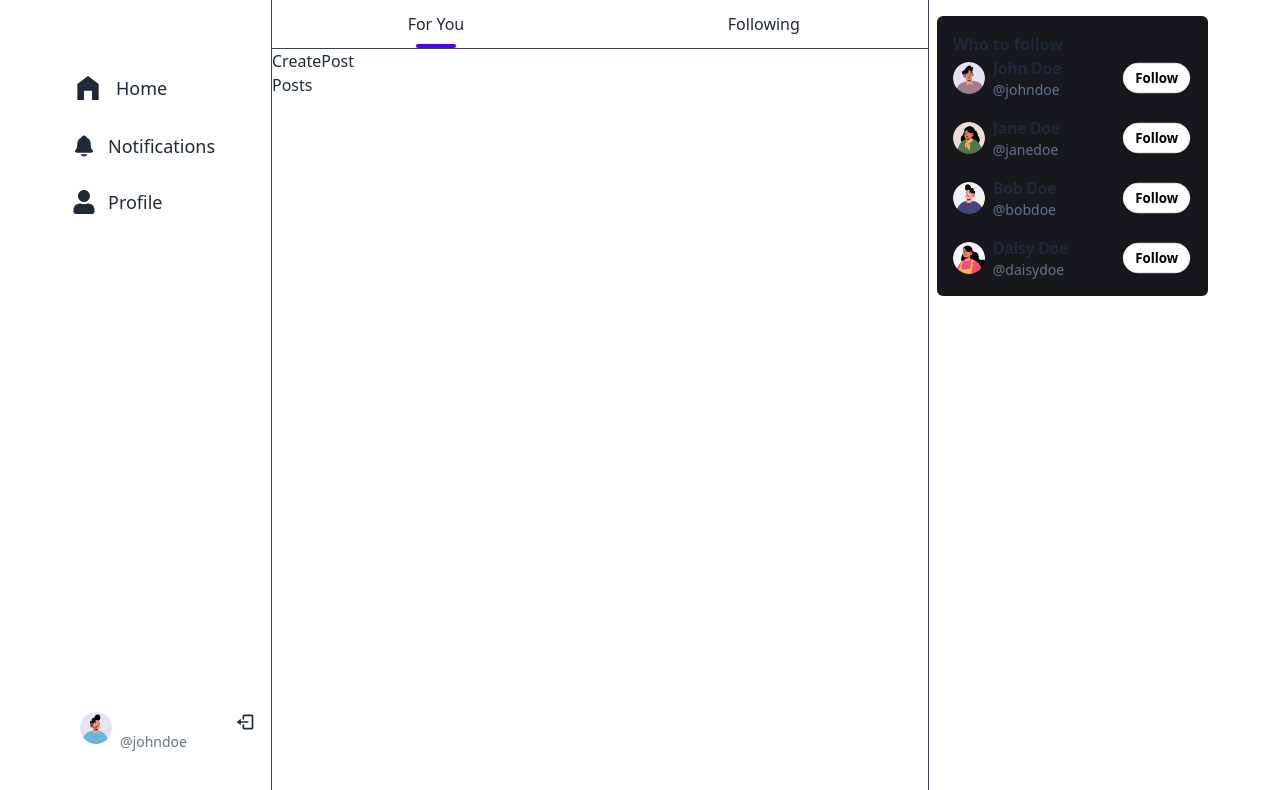
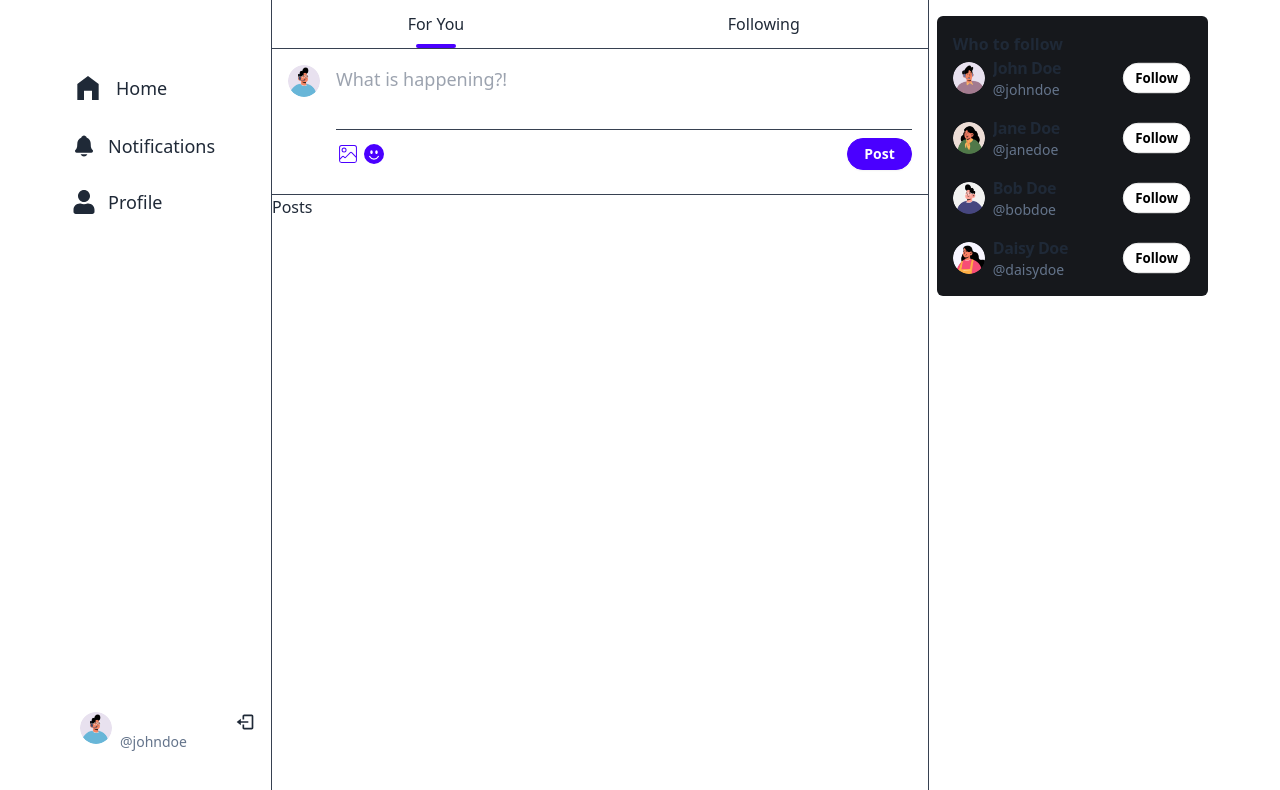
Before and after one commit to jialiangwu4/Twitter-Clone, a React (Vite) app in the folder frontend/: page / in a window 1280 px wide. Shown: the top 790 px of the page. Built offline with nearby package versions, Linux system fonts and the light colour scheme.

Commit message:
add createPost, update theme primary color

```diff
--- a/frontend/src/pages/home/CreatePost.jsx
+++ b/frontend/src/pages/home/CreatePost.jsx
@@ -1,5 +1,89 @@
+import { CiImageOn } from "react-icons/ci";
+import { BsEmojiSmileFill } from "react-icons/bs";
+import { useRef, useState } from "react";
+import { IoCloseSharp } from "react-icons/io5";
+
 const CreatePost = () => {
-  return <div>CreatePost</div>;
+  const [text, setText] = useState("");
+  const [img, setImg] = useState(null);
+
+  const imgRef = useRef(null);
+
+  const isPending = false;
+  const isError = false;
+
+  const data = {
+    profileImg: "/avatars/boy1.png",
+  };
+
+  const handleSubmit = (e) => {
+    e.preventDefault();
+    alert("Post created successfully");
+  };
+
+  const handleImgChange = (e) => {
+    const file = e.target.files[0];
+    if (file) {
+      const reader = new FileReader();
+      reader.onload = () => {
+        setImg(reader.result);
+      };
+      reader.readAsDataURL(file);
+    }
+  };
+
+  return (
+    <div className="flex p-4 items-start gap-4 border-b border-gray-700">
+      <div className="avatar">
+        <div className="w-8 rounded-full">
+          <img src={data.profileImg || "/avatar-placeholder.png"} />
+        </div>
+      </div>
+      <form className="flex flex-col gap-2 w-full" onSubmit={handleSubmit}>
+        <textarea
+          className="textarea w-full p-0 text-lg resize-none border-none focus:outline-none  border-gray-800"
+          placeholder="What is happening?!"
+          value={text}
+          onChange={(e) => setText(e.target.value)}
+        />
+        {img && (
+          <div className="relative w-72 mx-auto">
+            <IoCloseSharp
+              className="absolute top-0 right-0 text-white bg-gray-800 rounded-full w-5 h-5 cursor-pointer"
+              onClick={() => {
+                setImg(null);
+                imgRef.current.value = null;
+              }}
+            />
+            <img
+              src={img}
+              className="w-full mx-auto h-72 object-contain rounded"
+            />
+          </div>
+        )}
+
+        <div className="flex justify-between border-t py-2 border-t-gray-700">
+          <div className="flex gap-1 items-center">
+            <CiImageOn
+              className="fill-primary w-6 h-6 cursor-pointer"
+              onClick={() => imgRef.current.click()}
+            />
+            <BsEmojiSmileFill className="fill-primary w-5 h-5 cursor-pointer" />
+          </div>
+          <input
+            type="file"
+            accept="image/*"
+            hidden
+            ref={imgRef}
+            onChange={handleImgChange}
+          />
+          <button className="btn btn-primary rounded-full btn-sm text-white px-4">
+            {isPending ? "Posting..." : "Post"}
+          </button>
+        </div>
+        {isError && <div className="text-red-500">Something went wrong</div>}
+      </form>
+    </div>
+  );
 };
-
 export default CreatePost;
--- a/frontend/tailwind.config.js
+++ b/frontend/tailwind.config.js
@@ -14,7 +14,7 @@
       {
         dark: {
           ...themes["dark"],
-          primary: "gray",
+          primary: "#2BA2FC",
           secondary: "#636C78",
         },
       },
```
